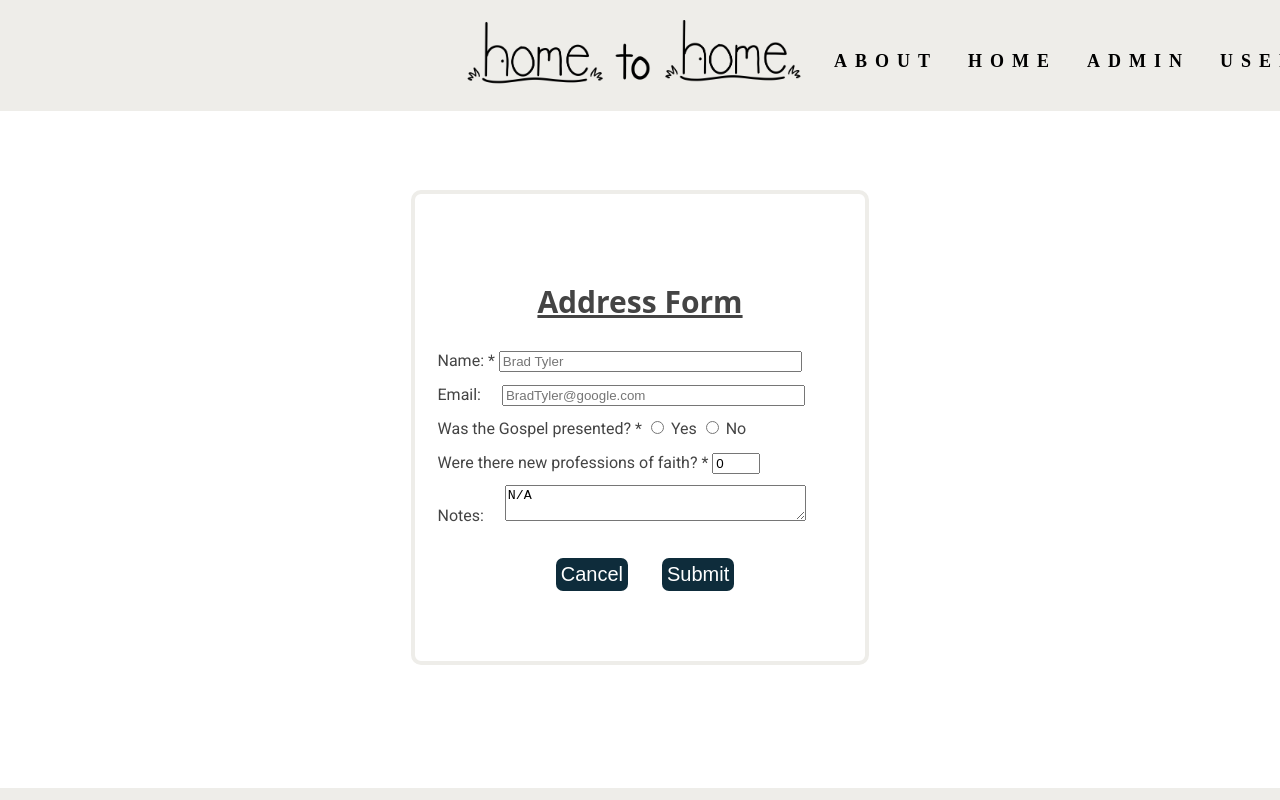
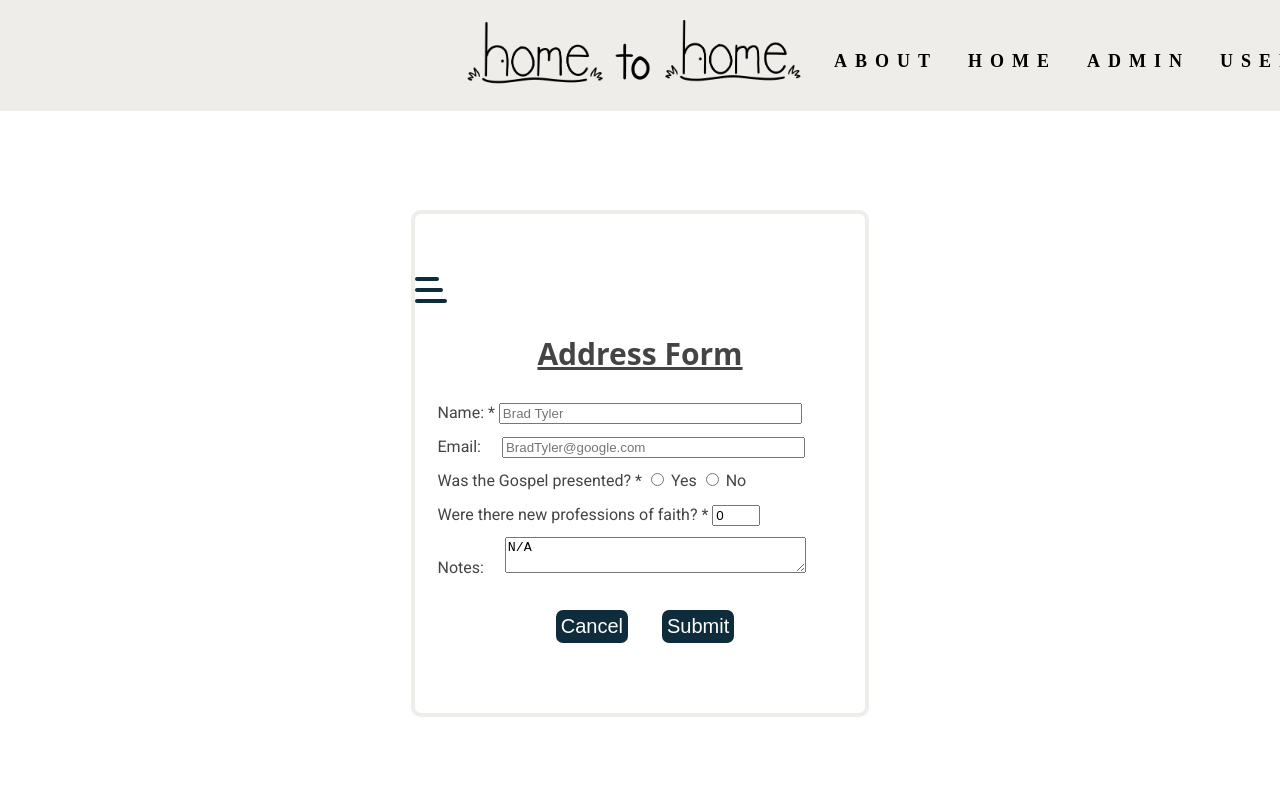
Before and after one commit to jobal22/HometoHome-app, a React (Create React App) app: page /main/address-submission/1 in a window 1280 px wide. Shown: the top 800 px of the page. Built offline with nearby package versions, Linux system fonts and the light colour scheme; no server answers; a web font is replaced by a local one.

Commit message:
GHM formatting

```diff
--- a/src/AddressSubmission/AddressSubmission.css
+++ b/src/AddressSubmission/AddressSubmission.css
@@ -1,6 +1,6 @@
 .SubmissionAddress {
-    margin-top: 190px;
-    margin-bottom: 150px;
+    margin-top: 170px;
+    margin-bottom: 130px;
     margin-left: auto;
     margin-right: auto;
     max-width: 350px;
@@ -49,6 +49,9 @@
 @media screen and (min-width: 1230px) {
     .SubmissionAddress {
         max-width: 450px;
+        margin-top: 210px;
+        margin-bottom: 320px;
+
     }
 
     .textInfo{
--- a/src/App/App.css
+++ b/src/App/App.css
@@ -7,7 +7,7 @@
     line-height: 1.5;
     position: relative;
     height: 100%;
-    min-height: 70vh;
+    min-height: 95vh;
     padding-bottom: 80px;
   }
 
--- a/src/GospelHamburger/GospelHamburger.styled.js
+++ b/src/GospelHamburger/GospelHamburger.styled.js
@@ -58,8 +58,4 @@ export const StyledBurger = styled.button`
       transform: ${({ open }) => open ? 'rotate(-90deg)' : 'rotate(0)'};
     }
   }
-  @media screen and (min-width: 1230px) {
-    display: none;
-  }
-
 `;
--- a/src/GospelMenu/GospelMenu.styled.js
+++ b/src/GospelMenu/GospelMenu.styled.js
@@ -6,7 +6,7 @@ export const StyledMenu = styled.nav`
   justify-content: center;
   background: #0e2c3b;
   transform: ${({ open }) => open ? 'translateX(-100)' : 'translateX(-100%)'};
-  height: 60vh;
+  height: 570px;
   text-align: left;
   padding-top: 35px;
   padding-bottom: 5px;
@@ -71,4 +71,8 @@ export const StyledMenu = styled.nav`
 //   .dropdown-content a:hover {background-color: #f1f1f1;}
 .dropdown:hover .dropdown-content {display: block;}
 // .dropdown:hover .dropbtn {background-color: #3e8e41;}
+
+@media screen and (min-width: 1230px) {
+    margin-bottom: 250px;
+}
 `;
```
